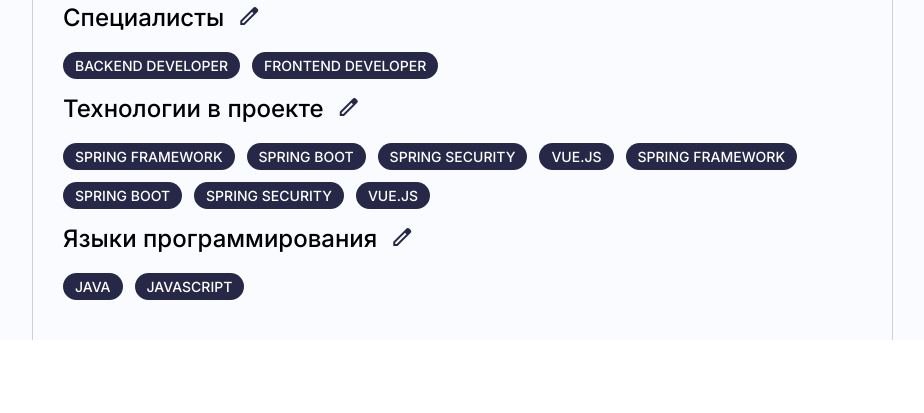
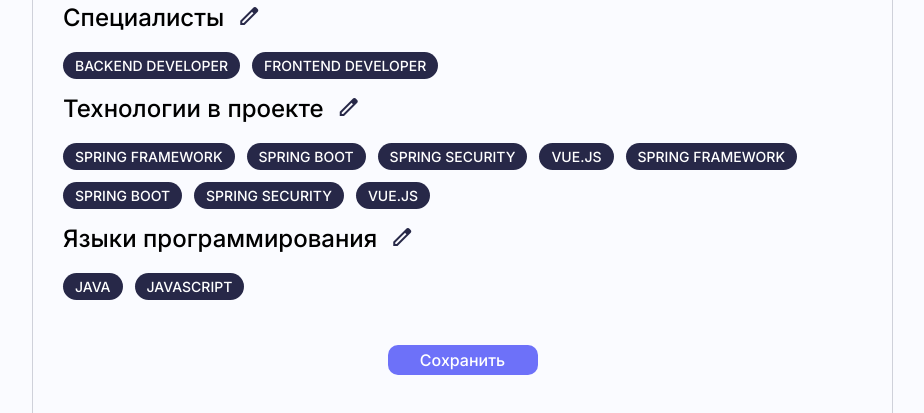
Before and after one commit to AlexsRyzh/start, a React app: page /my-project in a window 1280 px wide. Shown: the part 1004-1417 px from the top of the page, without its empty margins (207-1131 px from the left). Before the commit the page ends 1344 px from the top, so only its background shows below. Built offline with nearby package versions, Linux system fonts and the light colour scheme; some packages are replaced by stand-ins of ours.

Commit message:
v 1.3.1 добавлена кнопка сохранить на страницу с частным проектом

```diff
--- a/src/pages/MyProject/MyProject.jsx
+++ b/src/pages/MyProject/MyProject.jsx
@@ -5,7 +5,7 @@ import ContactLine from '../../component/ContactLine/ContactLine'
 import { useState } from 'react'
 import BlockWithPen from '../../component/BlockWithPen/BlockWithPen'
 import LineTikets from '../../component/lineTikets/LineTikets'
-
+import RippleButton from '../../component/RippleButton/RippleButton'
 
 const MyProject = () => {
     const [title, setTitle] = useState('DevBuff')
@@ -58,6 +58,9 @@ const MyProject = () => {
                     <LineTikets listTicket={['JAVA', 'JAVASCRIPT']} color={'#272848'} full={true} fontSize={'14px'} />
                 </div>
             </div>
+            <RippleButton colorRipple={'#fff'} className={styles['btn']} opacity={0.2}>
+                Сохранить
+            </RippleButton>
         </div>
     )
 }
--- a/src/pages/MyProject/my_project.module.scss
+++ b/src/pages/MyProject/my_project.module.scss
@@ -53,3 +53,18 @@ textarea {
     margin-top: 20px;
     margin-left: 10px;
 }
+
+.btn {
+    display: flex;
+    align-items: center;
+    margin-top: 30px;
+    justify-content: center;
+    width: 150px;
+    align-self: center;
+    height: 30px;
+    border-radius: 10px;
+    background: #6D71F9;
+    color: white;
+    font-family: 'Inter', sans-serif;
+    user-select: text;
+}
```
